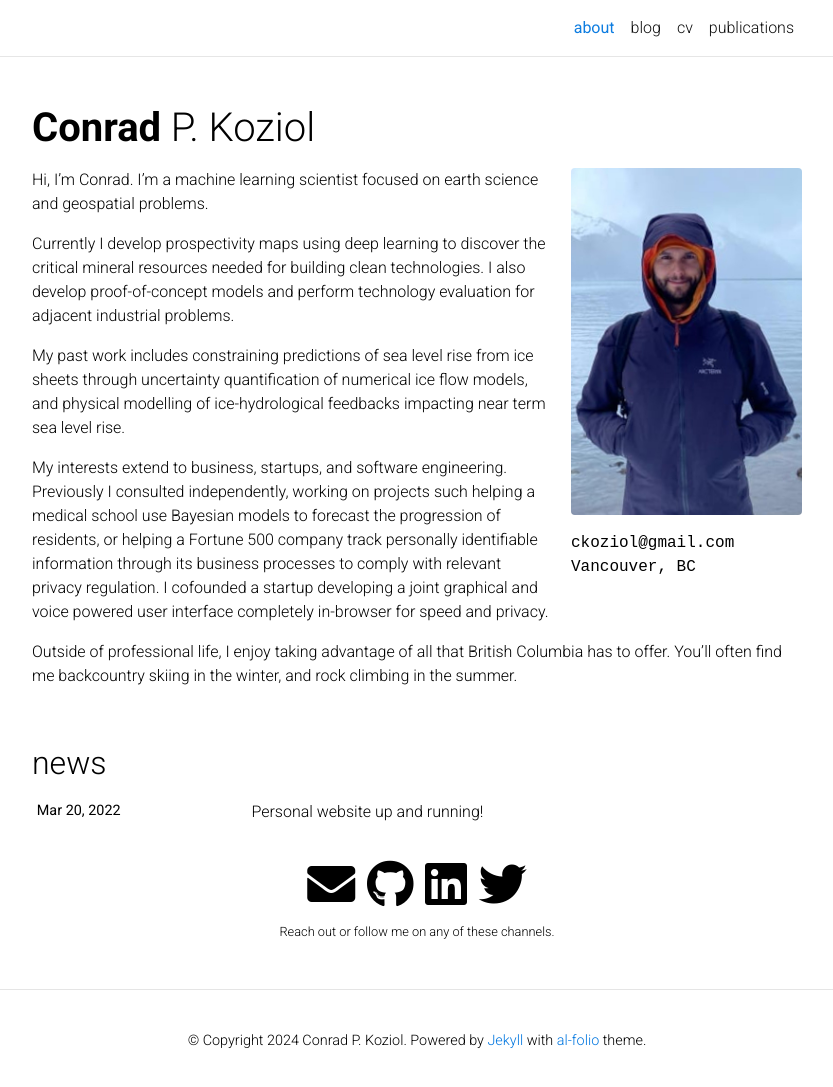
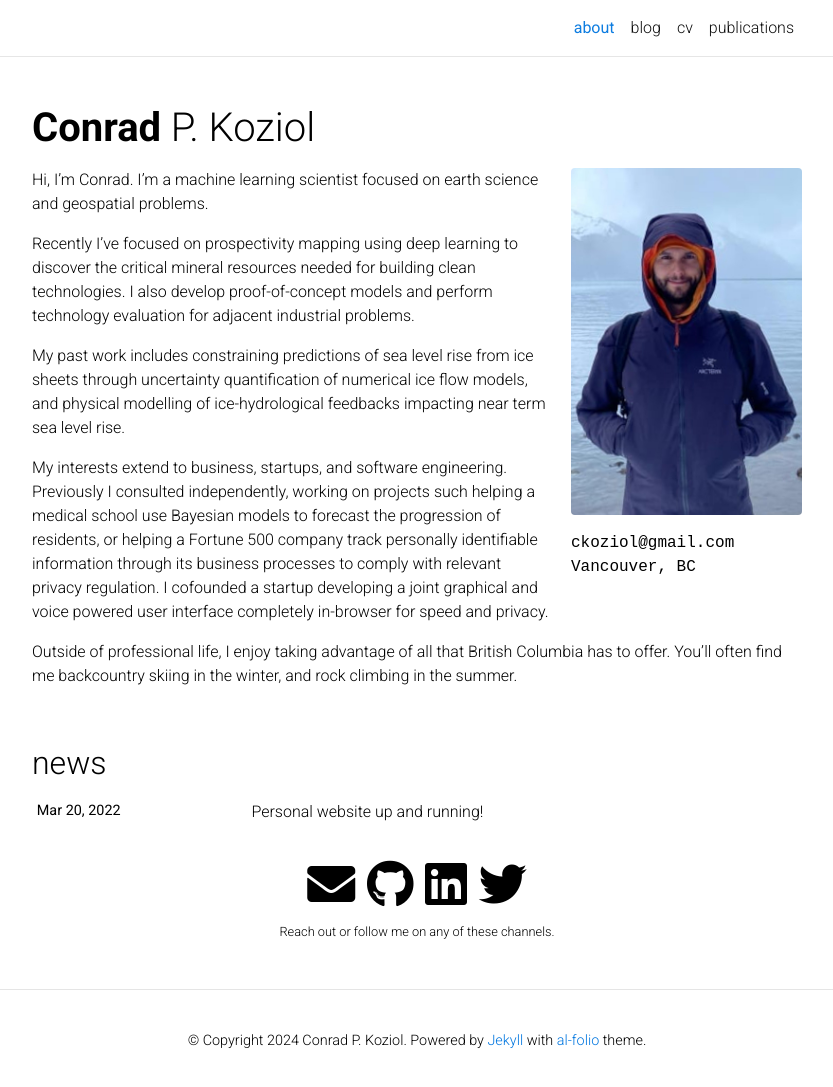
Before and after one commit to cpk26/personal_website, a Jekyll site: the page built from _pages/about.md, in a window 1280 px wide and 1091 px high. Shown: the top 1087 px of the window, without its empty margins (223-1056 px from the left). Built offline with Jekyll 4.4.1, drawn with Linux system fonts in a browser that asks for light colours; comment, search, counter and statistics services are not loaded; a style sheet for code colours, icons or effects is not loaded.

Commit message:
Update CV

```diff
--- a/_pages/about.md
+++ b/_pages/about.md
@@ -18,7 +18,7 @@ social: true  # includes social icons at the bottom of the page
 
 Hi, I'm Conrad. I'm a machine learning scientist focused on earth science and geospatial problems.
 
-Currently I develop prospectivity maps using deep learning to discover the critical mineral resources needed for building clean technologies. I also develop proof-of-concept models and perform technology evaluation for adjacent industrial problems.
+Recently I've focused on prospectivity mapping using deep learning to discover the critical mineral resources needed for building clean technologies. I also develop proof-of-concept models and perform technology evaluation for adjacent industrial problems.
 
 My past work includes constraining predictions of sea level rise from ice sheets through uncertainty quantification of numerical ice flow models, and physical modelling of ice-hydrological feedbacks impacting near term sea level rise.
 
```
Also changed, not shown: 1 other file.
